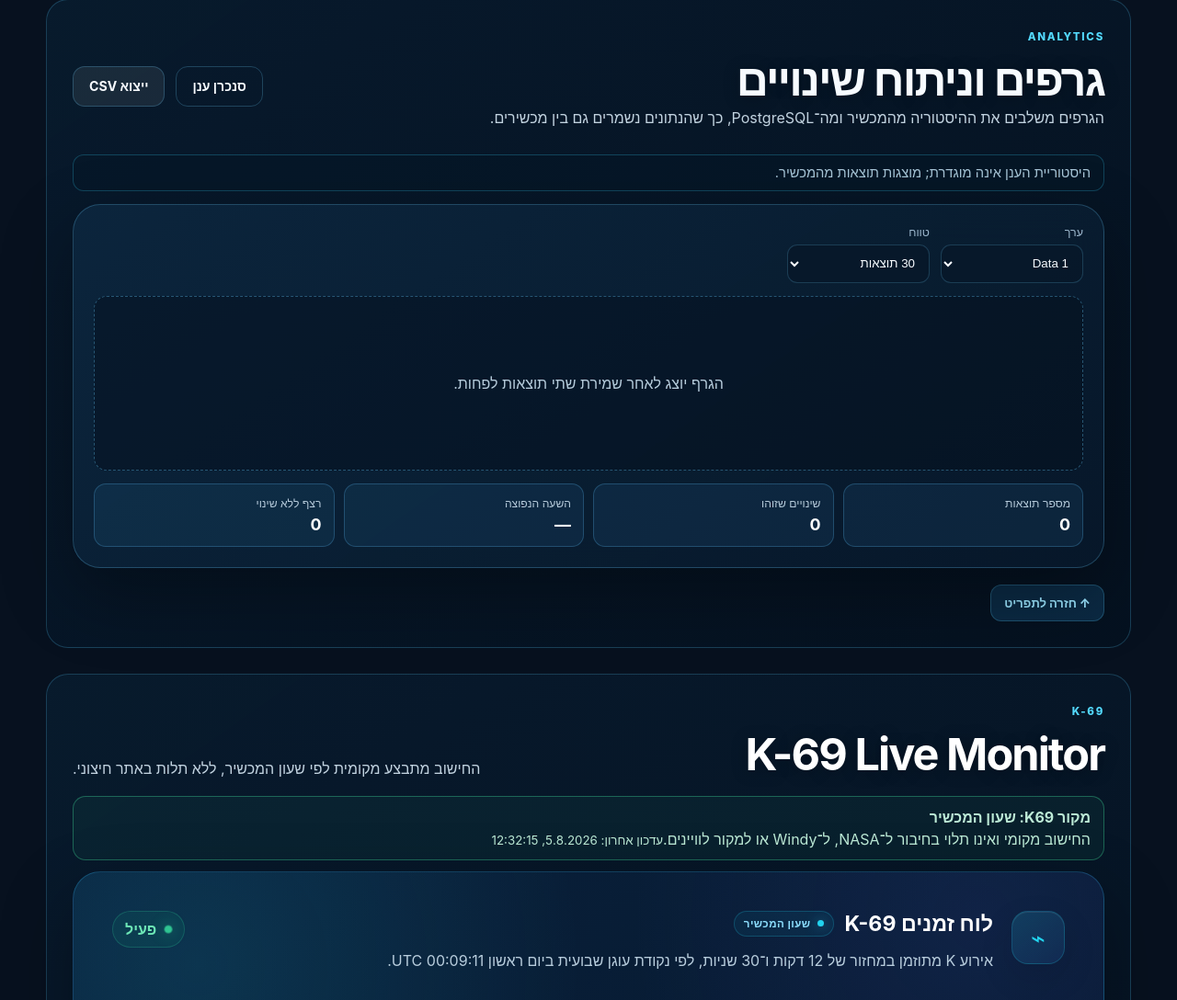
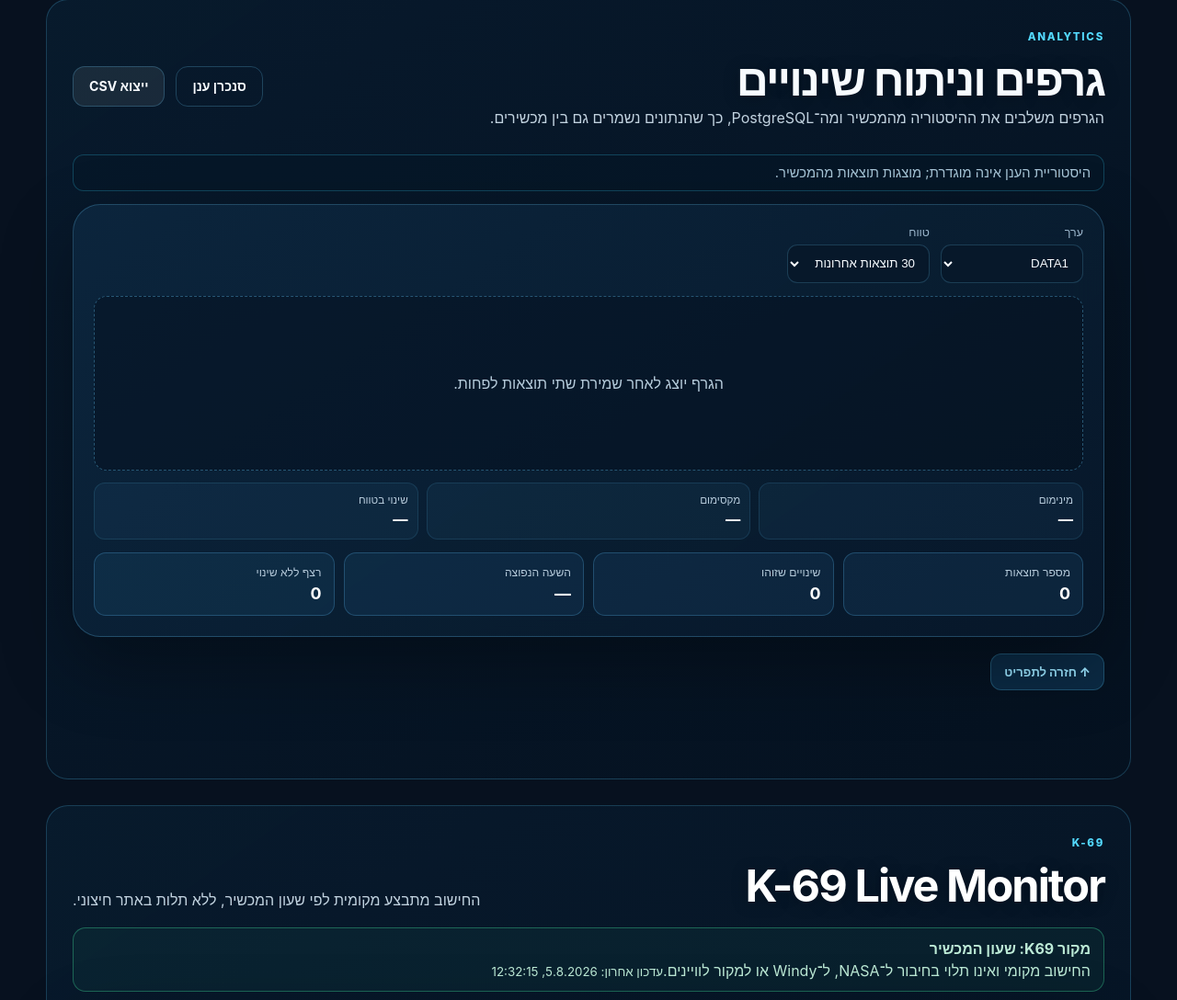
Before and after one commit to l2005l/HaniaION, a FastAPI app: page / in a window 1280 px wide. Shown: the part 2266-3354 px from the top of the page at 92% size. Run offline with FastAPI, Linux system fonts and the light colour scheme; data that the repository does not hold is empty; some libraries are stand-ins or nearby versions.

Commit message:
improve analytics labels flat data insight and chart summarries

```diff
--- a/static/app.js
+++ b/static/app.js
@@ -67,6 +67,10 @@ const elements = {
   analyticsChanges: byId("analyticsChanges"),
   analyticsCommonHour: byId("analyticsCommonHour"),
   analyticsStableRun: byId("analyticsStableRun"),
+  chartInsight: byId("chartInsight"),
+  chartMinimum: byId("chartMinimum"),
+  chartMaximum: byId("chartMaximum"),
+  chartDelta: byId("chartDelta"),
   exportHistoryCsvButton: byId("exportHistoryCsvButton"),
   cloudHistoryStatus: byId("cloudHistoryStatus"),
   syncHistoryButton: byId("syncHistoryButton"),
@@ -931,6 +935,11 @@ function historyChangeCount(history) {
   return count;
 }
 
+function formatChartValue(value) {
+  if (!Number.isFinite(value)) return "—";
+  return Number.isInteger(value) ? value.toLocaleString("he-IL") : value.toLocaleString("he-IL", {maximumFractionDigits: 2});
+}
+
 function renderAnalytics() {
   if (!elements.historyChart) return;
   const allHistory = loadHistory();
@@ -951,29 +960,64 @@ function renderAnalytics() {
   elements.analyticsStableRun.textContent = String(stableRun);
   const canvas = elements.historyChart;
   const empty = elements.chartEmpty;
-  if (history.length < 2) { canvas.classList.add("hidden"); empty.classList.remove("hidden"); return; }
+  const insight = elements.chartInsight;
+  if (history.length < 2) {
+    canvas.classList.add("hidden"); empty.classList.remove("hidden"); insight?.classList.add("hidden");
+    [elements.chartMinimum, elements.chartMaximum, elements.chartDelta].forEach(el => { if (el) el.textContent = "—"; });
+    return;
+  }
+  const values = history.map(item => Number(item[metric])).filter(Number.isFinite);
+  if (values.length < 2) {
+    canvas.classList.add("hidden"); empty.classList.remove("hidden");
+    empty.textContent = "אין מספיק ערכים תקינים להצגת הגרף.";
+    return;
+  }
+  const actualMin = Math.min(...values), actualMax = Math.max(...values);
+  const delta = values.at(-1) - values[0];
+  if (elements.chartMinimum) elements.chartMinimum.textContent = formatChartValue(actualMin);
+  if (elements.chartMaximum) elements.chartMaximum.textContent = formatChartValue(actualMax);
+  if (elements.chartDelta) elements.chartDelta.textContent = `${delta > 0 ? "+" : ""}${formatChartValue(delta)}`;
+  const isFlat = actualMax === actualMin;
+  if (insight) {
+    insight.textContent = isFlat
+      ? `לא זוהה שינוי ב־${metric.toUpperCase()} בין ${history.length} התוצאות שנבחרו.`
+      : `השינוי בטווח שנבחר: ${delta > 0 ? "+" : ""}${formatChartValue(delta)}.`;
+    insight.classList.remove("hidden");
+    insight.classList.toggle("stable", isFlat);
+  }
   canvas.classList.remove("hidden"); empty.classList.add("hidden");
   const ratio = Math.max(1, window.devicePixelRatio || 1);
-  const cssWidth = Math.max(280, canvas.parentElement.clientWidth - 44);
-  const cssHeight = 330;
+  const cssWidth = Math.max(260, canvas.parentElement.clientWidth - 28);
+  const cssHeight = cssWidth < 430 ? 300 : 330;
   canvas.width = cssWidth * ratio; canvas.height = cssHeight * ratio;
   canvas.style.width = `${cssWidth}px`; canvas.style.height = `${cssHeight}px`;
-  const ctx = canvas.getContext("2d"); ctx.scale(ratio, ratio);
-  const values = history.map(item => Number(item[metric]));
-  const min = Math.min(...values), max = Math.max(...values), spread = max - min || 1;
-  const pad = {left:58,right:24,top:28,bottom:48};
-  const w = cssWidth-pad.left-pad.right, h=cssHeight-pad.top-pad.bottom;
+  const ctx = canvas.getContext("2d"); ctx.setTransform(ratio,0,0,ratio,0,0);
+  const axisPadding = isFlat ? Math.max(1, Math.abs(actualMax) * 0.02) : 0;
+  const min = isFlat ? actualMin - axisPadding : actualMin;
+  const max = isFlat ? actualMax + axisPadding : actualMax;
+  const spread = max - min || 1;
+  ctx.font = "12px system-ui";
+  const labels = Array.from({length:5}, (_,i) => formatChartValue(max-spread*i/4));
+  const widest = Math.max(...labels.map(label => ctx.measureText(label).width));
+  const pad = {left:Math.max(58, Math.ceil(widest)+18),right:18,top:24,bottom:48};
+  const w = Math.max(40, cssWidth-pad.left-pad.right), h=cssHeight-pad.top-pad.bottom;
   const isLight = document.documentElement.dataset.theme === "light";
   ctx.clearRect(0,0,cssWidth,cssHeight);
   ctx.strokeStyle = isLight ? "rgba(30,70,100,.16)" : "rgba(120,210,255,.14)";
-  ctx.fillStyle = isLight ? "#52677c" : "#9cb7cc";
-  ctx.font = "12px system-ui";
-  for(let i=0;i<=4;i++){const y=pad.top+h*i/4;ctx.beginPath();ctx.moveTo(pad.left,y);ctx.lineTo(pad.left+w,y);ctx.stroke();const val=max-spread*i/4;ctx.fillText(Math.round(val).toString(),8,y+4);}
-  const points=values.map((v,i)=>({x:pad.left+(history.length===1?0:w*i/(history.length-1)),y:pad.top+(max-v)/spread*h}));
+  ctx.fillStyle = isLight ? "#52677c" : "#b7ccdc";
+  ctx.textAlign = "right";
+  ctx.textBaseline = "middle";
+  for(let i=0;i<=4;i++){
+    const y=pad.top+h*i/4;
+    ctx.beginPath();ctx.moveTo(pad.left,y);ctx.lineTo(pad.left+w,y);ctx.stroke();
+    ctx.fillText(labels[i],pad.left-9,y);
+  }
+  const points=values.map((v,i)=>({x:pad.left+(values.length===1?0:w*i/(values.length-1)),y:pad.top+(max-v)/spread*h}));
   const gradient=ctx.createLinearGradient(0,pad.top,0,pad.top+h);gradient.addColorStop(0,"rgba(57,211,255,.30)");gradient.addColorStop(1,"rgba(57,211,255,0)");
   ctx.beginPath();ctx.moveTo(points[0].x,pad.top+h);points.forEach(p=>ctx.lineTo(p.x,p.y));ctx.lineTo(points.at(-1).x,pad.top+h);ctx.closePath();ctx.fillStyle=gradient;ctx.fill();
   ctx.beginPath();points.forEach((p,i)=>i?ctx.lineTo(p.x,p.y):ctx.moveTo(p.x,p.y));ctx.strokeStyle="#39d3ff";ctx.lineWidth=3;ctx.stroke();
-  points.forEach((p,i)=>{ctx.beginPath();ctx.arc(p.x,p.y,4,0,Math.PI*2);ctx.fillStyle="#65dcff";ctx.fill();if(i===0||i===points.length-1){const label=history[i].source_date||"";ctx.fillStyle=isLight?"#52677c":"#9cb7cc";ctx.fillText(label,p.x-28,cssHeight-18);}});
+  ctx.textAlign = "center"; ctx.textBaseline = "alphabetic";
+  points.forEach((p,i)=>{ctx.beginPath();ctx.arc(p.x,p.y,4,0,Math.PI*2);ctx.fillStyle="#65dcff";ctx.fill();if(i===0||i===points.length-1){const label=history[i].source_date||"";ctx.fillStyle=isLight?"#52677c":"#9cb7cc";ctx.fillText(label,p.x,cssHeight-16);}});
 }
 
 function exportHistoryCsv() {
--- a/static/index.html
+++ b/static/index.html
@@ -9,7 +9,7 @@
   <link rel="manifest" href="/manifest.webmanifest">
   <link rel="icon" href="/static/icons/icon.svg?v=43" type="image/svg+xml">
   <link rel="apple-touch-icon" href="/static/icons/icon.svg?v=43">
-  <link rel="stylesheet" href="/static/style.css?v=50">
+  <link rel="stylesheet" href="/static/style.css?v=51">
   <title>HaniaION — BRDC to RAAM</title>
   <link rel="stylesheet" href="/static/data-status.css?v=4">
 </head>
@@ -123,9 +123,11 @@
       <p class="history-intro">הגרפים משלבים את ההיסטוריה מהמכשיר ומה־PostgreSQL, כך שהנתונים נשמרים גם בין מכשירים.</p>
       <div id="cloudHistoryStatus" class="cloud-history-status" role="status" aria-live="polite">בודק היסטוריה בענן...</div>
       <article class="card analytics-card">
-        <div class="analytics-controls"><label>ערך<select id="chartMetric"><option value="data1">Data 1</option><option value="data2">Data 2</option><option value="data3">Data 3</option><option value="data4">Data 4</option><option value="tls">tLS</option></select></label><label>טווח<select id="chartRange"><option value="30">30 תוצאות</option><option value="14">14 תוצאות</option><option value="7">7 תוצאות</option><option value="all">כל ההיסטוריה</option></select></label></div>
+        <div class="analytics-controls"><label>ערך<select id="chartMetric"><option value="data1">DATA1</option><option value="data2">DATA2</option><option value="data3">DATA3</option><option value="data4">DATA4</option><option value="tls">tLS</option></select></label><label>טווח<select id="chartRange"><option value="7">7 תוצאות אחרונות</option><option value="14">14 תוצאות אחרונות</option><option value="30" selected>30 תוצאות אחרונות</option><option value="all">כל ההיסטוריה</option></select></label></div>
         <div id="chartEmpty" class="chart-empty">הגרף יוצג לאחר שמירת שתי תוצאות לפחות.</div>
+        <div id="chartInsight" class="chart-insight hidden" role="status" aria-live="polite"></div>
         <canvas id="historyChart" class="history-chart hidden" width="1100" height="360" aria-label="גרף היסטוריית RAAM"></canvas>
+        <div class="chart-value-summary"><div><span>מינימום</span><strong id="chartMinimum">—</strong></div><div><span>מקסימום</span><strong id="chartMaximum">—</strong></div><div><span>שינוי בטווח</span><strong id="chartDelta">—</strong></div></div>
         <div class="analytics-summary"><div><span>מספר תוצאות</span><strong id="analyticsCount">0</strong></div><div><span>שינויים שזוהו</span><strong id="analyticsChanges">0</strong></div><div><span>השעה הנפוצה</span><strong id="analyticsCommonHour">—</strong></div><div><span>רצף ללא שינוי</span><strong id="analyticsStableRun">0</strong></div></div>
       </article>
       <div class="section-return"><a href="#quick-menu">↑ חזרה לתפריט</a></div>
@@ -177,7 +179,7 @@
   </div>
   <button id="floatingTopButton" class="floating-top-button" type="button" aria-label="חזרה לראש העמוד" title="חזרה לראש העמוד">↑</button>
   <div id="toast" class="toast" role="status" aria-live="polite"></div>
-  <script src="/static/app.js?v=50" defer></script>
+  <script src="/static/app.js?v=51" defer></script>
   <script src="/static/data-status.js?v=4"></script>
 </body>
 </html>
--- a/static/service-worker.js
+++ b/static/service-worker.js
@@ -1,5 +1,5 @@
-const CACHE_NAME = "haniaion-v2.5.0";
-const APP_SHELL = ["/", "/wind", "/satellite", "/static/style.css?v=50", "/static/app.js?v=50", "/static/wind.css?v=45", "/static/wind.js?v=45", "/static/satellite.css?v=3", "/static/satellite.js?v=3", "/static/data-status.css?v=4", "/static/data-status.js?v=4", "/static/icons/icon.svg", "/manifest.webmanifest"];
+const CACHE_NAME = "haniaion-v2.6.0";
+const APP_SHELL = ["/", "/wind", "/satellite", "/static/style.css?v=51", "/static/app.js?v=51", "/static/wind.css?v=45", "/static/wind.js?v=45", "/static/satellite.css?v=3", "/static/satellite.js?v=3", "/static/data-status.css?v=4", "/static/data-status.js?v=4", "/static/icons/icon.svg", "/manifest.webmanifest"];
 
 self.addEventListener("install", event => {
   event.waitUntil(caches.open(CACHE_NAME).then(cache => cache.addAll(APP_SHELL)));
--- a/static/style.css
+++ b/static/style.css
@@ -1325,3 +1325,20 @@ iframe {
 .cloud-history-status { margin:0 0 14px; padding:10px 14px; border:1px solid rgba(57,211,255,.24); border-radius:12px; color:#a9c7d9; background:rgba(6,24,40,.55); font-size:.92rem; }
 .history-chart { display:block; max-width:100%; overflow:hidden; touch-action:pan-y; }
 @media (max-width:640px){ .analytics-card{padding:14px}.analytics-controls{grid-template-columns:1fr}.history-heading-actions{width:100%;display:grid;grid-template-columns:1fr 1fr;gap:8px}.history-heading-actions .button{width:100%;min-width:0;padding-inline:10px}.cloud-history-status{font-size:.84rem} }
+
+
+/* v2.6 analytics clarity and mobile spacing */
+.chart-insight{margin:0 0 12px;padding:11px 13px;border:1px solid rgba(57,211,255,.25);border-radius:12px;background:rgba(57,211,255,.07);color:#c6e9f5;font-size:.88rem;line-height:1.55}
+.chart-insight.stable{border-color:rgba(52,211,153,.3);background:rgba(52,211,153,.08);color:#bff3dc}
+.chart-value-summary{display:grid;grid-template-columns:repeat(3,minmax(0,1fr));gap:9px;margin:13px 0 0}
+.chart-value-summary div{padding:11px 10px;border:1px solid rgba(105,207,255,.13);border-radius:12px;background:rgba(74,161,214,.065);min-width:0}
+.chart-value-summary span{display:block;color:#9fb9cb;font-size:.73rem;margin-bottom:4px}
+.chart-value-summary strong{display:block;color:#fff;font-size:1.02rem;overflow-wrap:anywhere}
+.analytics-section{padding-bottom:96px!important}
+@media(max-width:640px){
+  .chart-value-summary{grid-template-columns:1fr 1fr 1fr;gap:6px}
+  .chart-value-summary div{padding:9px 7px;text-align:center}
+  .chart-value-summary strong{font-size:.9rem}
+  .history-chart{margin-inline:auto}
+  .analytics-section{padding-bottom:118px!important}
+}
```
Also changed, not shown: CHANGELOG.md.
